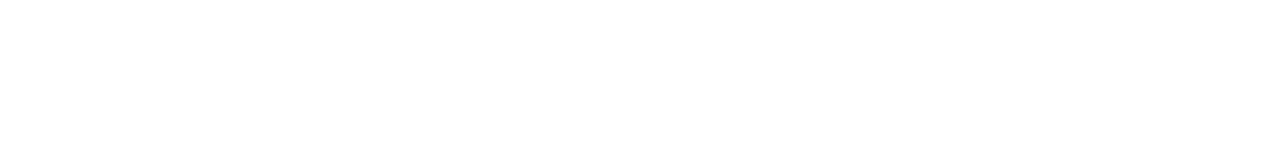
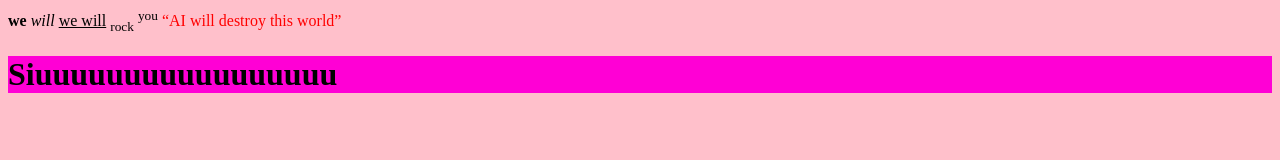
Before and after one commit to Appuahbi/practice_lpu, a plain HTML site: page test.html in a window 1280 px wide. Drawn offline with Linux system fonts and the light colour scheme.

Commit message:
Updating

```diff
--- a/test.html
+++ b/test.html
@@ -10,3 +10,12 @@
 
 </body>
 </html>
+
+<b>we</b>
+<i>will</i>
+<u>we will</u>
+<sub>rock</sub>
+<sup>you</sup>
+<q style="color:red ;">AI will destroy this world</q>
+<h1 style="background-color:hsla(310, 100%, 50%, 1) ;">Siuuuuuuuuuuuuuuuuu</h1>
+<body style="background-color:pink ;"></body>
```
